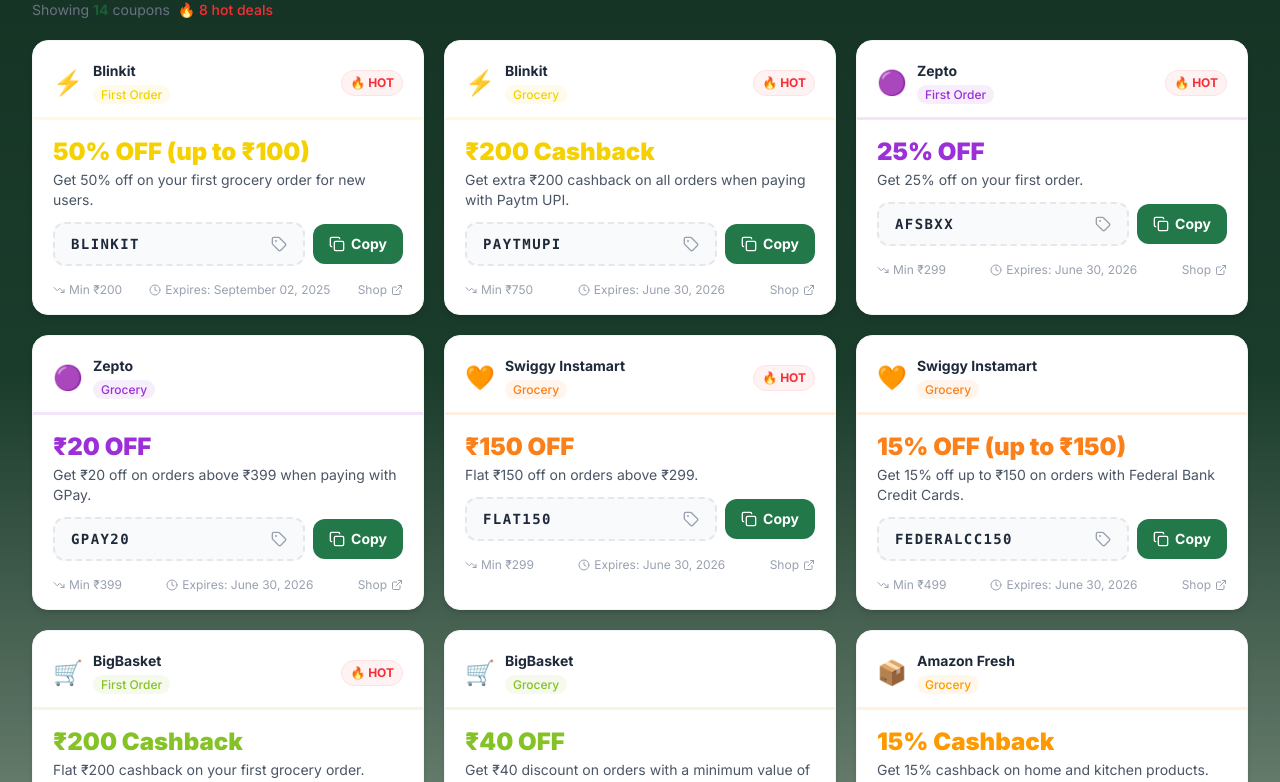
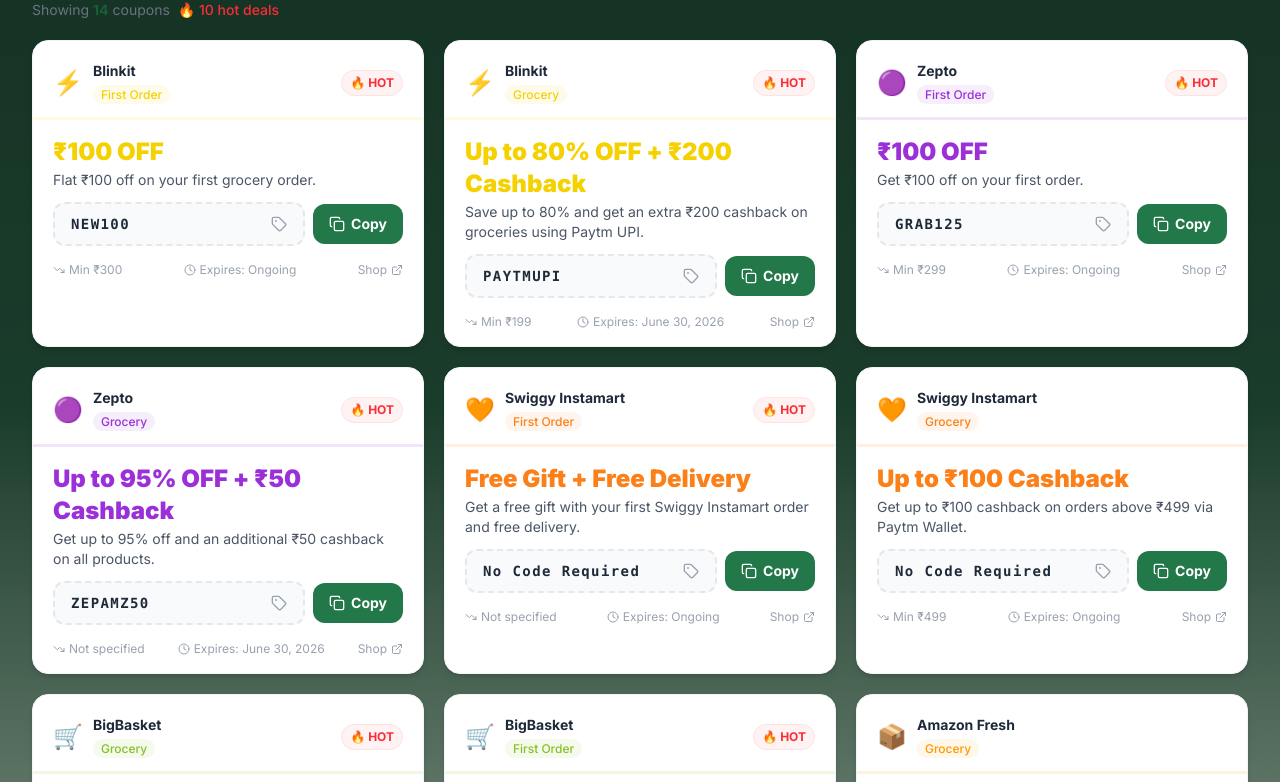
Before and after one commit to sanjaygitdutta/Fantastic-Mushroom-shop, a Next.js app: page /en/coupons in a window 1280 px wide. Shown: the part 814-1596 px from the top of the page. Built offline with nearby package versions, Linux system fonts and the light colour scheme; no server answers; the database is empty.

Commit message:
🎟️ Daily AI Coupons Update: 2026-06-06

```diff
--- a/src/data/coupons.ts
+++ b/src/data/coupons.ts
@@ -16,20 +16,20 @@
 }
 
 export const COUPONS: Coupon[] = [
-  { id: 'bl1', platform: 'Blinkit', platformId: 'blinkit', code: 'BLINKIT', discount: '50% OFF (up to ₹100)', description: 'Get 50% off on your first grocery order for new users.', minOrder: 'Min ₹200', expiry: 'September 02, 2025', category: 'First Order', isHot: true, url: 'https://www.blinkit.com', bgColor: '#FFFDE7', textColor: '#F5D100', logo: '⚡' },
-  { id: 'bl2', platform: 'Blinkit', platformId: 'blinkit', code: 'PAYTMUPI', discount: '₹200 Cashback', description: 'Get extra ₹200 cashback on all orders when paying with Paytm UPI.', minOrder: 'Min ₹750', expiry: 'June 30, 2026', category: 'Grocery', isHot: true, url: 'https://www.blinkit.com', bgColor: '#FFFDE7', textColor: '#F5D100', logo: '⚡' },
-  { id: 'ze3', platform: 'Zepto', platformId: 'zepto', code: 'AFSBXX', discount: '25% OFF', description: 'Get 25% off on your first order.', minOrder: 'Min ₹299', expiry: 'June 30, 2026', category: 'First Order', isHot: true, url: 'https://www.zeptonow.com', bgColor: '#F3E5FF', textColor: '#9B30D9', logo: '🟣' },
-  { id: 'ze4', platform: 'Zepto', platformId: 'zepto', code: 'GPAY20', discount: '₹20 OFF', description: 'Get ₹20 off on orders above ₹399 when paying with GPay.', minOrder: 'Min ₹399', expiry: 'June 30, 2026', category: 'Grocery', isHot: false, url: 'https://www.zeptonow.com', bgColor: '#F3E5FF', textColor: '#9B30D9', logo: '🟣' },
-  { id: 'sw5', platform: 'Swiggy Instamart', platformId: 'swiggy', code: 'FLAT150', discount: '₹150 OFF', description: 'Flat ₹150 off on orders above ₹299.', minOrder: 'Min ₹299', expiry: 'June 30, 2026', category: 'Grocery', isHot: true, url: 'https://www.swiggy.com/instamart', bgColor: '#FFF3E0', textColor: '#FC8019', logo: '🧡' },
-  { id: 'sw6', platform: 'Swiggy Instamart', platformId: 'swiggy', code: 'FEDERALCC150', discount: '15% OFF (up to ₹150)', description: 'Get 15% off up to ₹150 on orders with Federal Bank Credit Cards.', minOrder: 'Min ₹499', expiry: 'June 30, 2026', category: 'Grocery', isHot: false, url: 'https://www.swiggy.com/instamart', bgColor: '#FFF3E0', textColor: '#FC8019', logo: '🧡' },
-  { id: 'bi7', platform: 'BigBasket', platformId: 'bigbasket', code: 'BBFIRST200', discount: '₹200 Cashback', description: 'Flat ₹200 cashback on your first grocery order.', minOrder: 'Min ₹1000', expiry: 'December 31, 2024', category: 'First Order', isHot: true, url: 'https://www.bigbasket.com', bgColor: '#F1F8E9', textColor: '#84C225', logo: '🛒' },
-  { id: 'bi8', platform: 'BigBasket', platformId: 'bigbasket', code: 'MBKNEW', discount: '₹40 OFF', description: 'Get ₹40 discount on orders with a minimum value of ₹199. Valid for all users.', minOrder: 'Min ₹199', expiry: 'June 30, 2026', category: 'Grocery', isHot: false, url: 'https://www.bigbasket.com', bgColor: '#F1F8E9', textColor: '#84C225', logo: '🛒' },
-  { id: 'am9', platform: 'Amazon Fresh', platformId: 'amazon', code: 'HOM15', discount: '15% Cashback', description: 'Get 15% cashback on home and kitchen products.', minOrder: 'Min ₹200', expiry: 'December 31, 2024', category: 'Grocery', isHot: false, url: 'https://www.amazon.in/fresh', bgColor: '#FFF8EE', textColor: '#FF9900', logo: '📦' },
-  { id: 'am10', platform: 'Amazon Fresh', platformId: 'amazon', code: 'No Code Required (ICICI)', discount: '10% OFF', description: 'Get 10% off on grocery shopping with ICICI Bank cards.', minOrder: 'Min ₹1500', expiry: 'December 31, 2024', category: 'Grocery', isHot: true, url: 'https://www.amazon.in/fresh', bgColor: '#FFF8EE', textColor: '#FF9900', logo: '📦' },
-  { id: 'ji11', platform: 'JioMart', platformId: 'jiomart', code: 'NEW100', discount: '₹100 OFF', description: 'Flat ₹100 off on your first JioMart Quick order.', minOrder: 'Min ₹200', expiry: 'September 05, 2025', category: 'First Order', isHot: true, url: 'https://www.jiomart.com', bgColor: '#E3F2FD', textColor: '#0070BA', logo: '🔵' },
-  { id: 'ji12', platform: 'JioMart', platformId: 'jiomart', code: 'NEXT75', discount: '₹75 OFF', description: 'Flat ₹75 off on orders above ₹349.', minOrder: 'Min ₹349', expiry: 'June 30, 2026', category: 'Grocery', isHot: false, url: 'https://www.jiomart.com', bgColor: '#E3F2FD', textColor: '#0070BA', logo: '🔵' },
-  { id: 'fl13', platform: 'Flipkart Minutes', platformId: 'flipkart', code: 'No Code Required', discount: '₹100 OFF', description: 'Get ₹100 off on your first order for new users.', minOrder: 'Min ₹1299', expiry: 'June 30, 2026', category: 'First Order', isHot: true, url: 'https://www.flipkart.com/minutes', bgColor: '#E8F0FE', textColor: '#2874F0', logo: '🛍️' },
-  { id: 'fl14', platform: 'Flipkart Minutes', platformId: 'flipkart', code: 'No Code Required', discount: '₹50 OFF', description: 'Flat ₹50 off on orders above ₹2500 for all users.', minOrder: 'Min ₹2500', expiry: 'June 30, 2026', category: 'Grocery', isHot: false, url: 'https://www.flipkart.com/minutes', bgColor: '#E8F0FE', textColor: '#2874F0', logo: '🛍️' },
+  { id: 'bl1', platform: 'Blinkit', platformId: 'blinkit', code: 'NEW100', discount: '₹100 OFF', description: 'Flat ₹100 off on your first grocery order.', minOrder: 'Min ₹300', expiry: 'Ongoing', category: 'First Order', isHot: true, url: 'https://www.blinkit.com', bgColor: '#FFFDE7', textColor: '#F5D100', logo: '⚡' },
+  { id: 'bl2', platform: 'Blinkit', platformId: 'blinkit', code: 'PAYTMUPI', discount: 'Up to 80% OFF + ₹200 Cashback', description: 'Save up to 80% and get an extra ₹200 cashback on groceries using Paytm UPI.', minOrder: 'Min ₹199', expiry: 'June 30, 2026', category: 'Grocery', isHot: true, url: 'https://www.blinkit.com', bgColor: '#FFFDE7', textColor: '#F5D100', logo: '⚡' },
+  { id: 'ze3', platform: 'Zepto', platformId: 'zepto', code: 'GRAB125', discount: '₹100 OFF', description: 'Get ₹100 off on your first order.', minOrder: 'Min ₹299', expiry: 'Ongoing', category: 'First Order', isHot: true, url: 'https://www.zepto.com', bgColor: '#F3E5FF', textColor: '#9B30D9', logo: '🟣' },
+  { id: 'ze4', platform: 'Zepto', platformId: 'zepto', code: 'ZEPAMZ50', discount: 'Up to 95% OFF + ₹50 Cashback', description: 'Get up to 95% off and an additional ₹50 cashback on all products.', minOrder: 'Not specified', expiry: 'June 30, 2026', category: 'Grocery', isHot: true, url: 'https://www.zepto.com', bgColor: '#F3E5FF', textColor: '#9B30D9', logo: '🟣' },
+  { id: 'sw5', platform: 'Swiggy Instamart', platformId: 'swiggy', code: 'No Code Required', discount: 'Free Gift + Free Delivery', description: 'Get a free gift with your first Swiggy Instamart order and free delivery.', minOrder: 'Not specified', expiry: 'Ongoing', category: 'First Order', isHot: true, url: 'https://www.swiggy.com/instamart', bgColor: '#FFF3E0', textColor: '#FC8019', logo: '🧡' },
+  { id: 'sw6', platform: 'Swiggy Instamart', platformId: 'swiggy', code: 'No Code Required', discount: 'Up to ₹100 Cashback', description: 'Get up to ₹100 cashback on orders above ₹499 via Paytm Wallet.', minOrder: 'Min ₹499', expiry: 'Ongoing', category: 'Grocery', isHot: false, url: 'https://www.swiggy.com/instamart', bgColor: '#FFF3E0', textColor: '#FC8019', logo: '🧡' },
+  { id: 'bi7', platform: 'BigBasket', platformId: 'bigbasket', code: 'KOTAKBBWED', discount: '10% OFF (Up to ₹300)', description: 'Get 10% instant discount on orders above ₹1500 with Kotak Mahindra Bank Credit/Debit Cards on Wednesdays.', minOrder: 'Min ₹1500', expiry: 'Ongoing', category: 'Grocery', isHot: true, url: 'https://www.bigbasket.com', bgColor: '#F1F8E9', textColor: '#84C225', logo: '🛒' },
+  { id: 'bi8', platform: 'BigBasket', platformId: 'bigbasket', code: 'BBFIRST200', discount: '₹200 Cashback', description: 'Flat ₹200 cashback on your first grocery order.', minOrder: 'Min ₹1000', expiry: 'Ongoing', category: 'First Order', isHot: true, url: 'https://www.bigbasket.com', bgColor: '#F1F8E9', textColor: '#84C225', logo: '🛒' },
+  { id: 'am9', platform: 'Amazon Fresh', platformId: 'amazon', code: 'No Code Required', discount: 'Up to 75% OFF', description: 'Grab up to 75% off on various grocery products.', minOrder: 'Not specified', expiry: 'Ongoing', category: 'Grocery', isHot: false, url: 'https://www.amazon.in/fresh', bgColor: '#FFF8EE', textColor: '#FF9900', logo: '📦' },
+  { id: 'am10', platform: 'Amazon Fresh', platformId: 'amazon', code: 'No Code Required', discount: 'Free Delivery', description: 'Free delivery for Prime members on orders above ₹300.', minOrder: 'Min ₹300 (for Prime)', expiry: 'Ongoing', category: 'Delivery', isHot: false, url: 'https://www.amazon.in/fresh', bgColor: '#FFF8EE', textColor: '#FF9900', logo: '📦' },
+  { id: 'ji11', platform: 'JioMart', platformId: 'jiomart', code: 'JMNEW100', discount: '₹100 OFF', description: 'Flat ₹100 off on your first order for new users.', minOrder: 'Min ₹299', expiry: 'June 30, 2026', category: 'First Order', isHot: true, url: 'https://www.jiomart.com', bgColor: '#E3F2FD', textColor: '#0070BA', logo: '🔵' },
+  { id: 'ji12', platform: 'JioMart', platformId: 'jiomart', code: 'JM100', discount: '₹100 OFF', description: 'Flat ₹100 off on orders with quick delivery.', minOrder: 'Min ₹249', expiry: 'June 30, 2026', category: 'Grocery', isHot: true, url: 'https://www.jiomart.com', bgColor: '#E3F2FD', textColor: '#0070BA', logo: '🔵' },
+  { id: 'fl13', platform: 'Flipkart Minutes', platformId: 'flipkart', code: 'FKNEW10', discount: '10% OFF (Up to ₹200)', description: 'Flat 10% off on your first grocery order.', minOrder: 'Min ₹1000', expiry: 'Ongoing', category: 'First Order', isHot: true, url: 'https://www.flipkart.com/grocery-supermart-store', bgColor: '#E8F0FE', textColor: '#2874F0', logo: '🛍️' },
+  { id: 'fl14', platform: 'Flipkart Minutes', platformId: 'flipkart', code: 'No Code Required', discount: 'Up to 75% OFF', description: 'Get up to 75% off on fresh fruits and vegetables.', minOrder: 'Not specified', expiry: 'Ongoing', category: 'Vegetables', isHot: false, url: 'https://www.flipkart.com/grocery-supermart-store', bgColor: '#E8F0FE', textColor: '#2874F0', logo: '🛍️' },
 ];
 
 export const SG_COUPONS: Coupon[] = [
```
